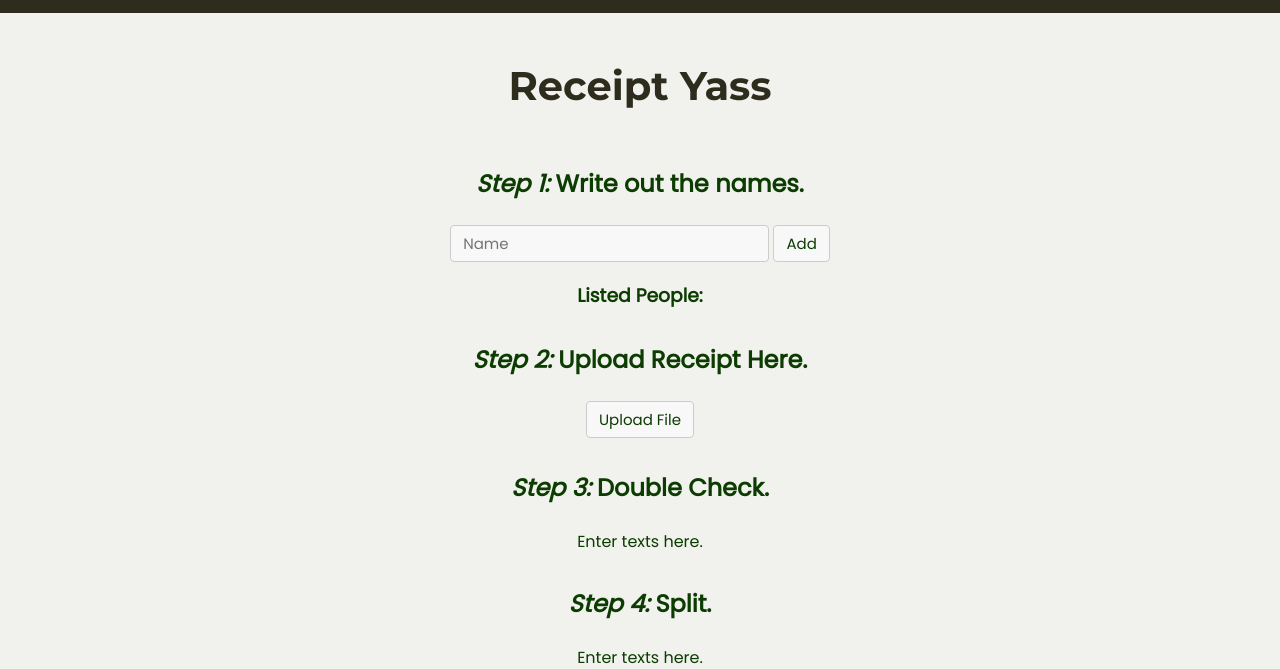
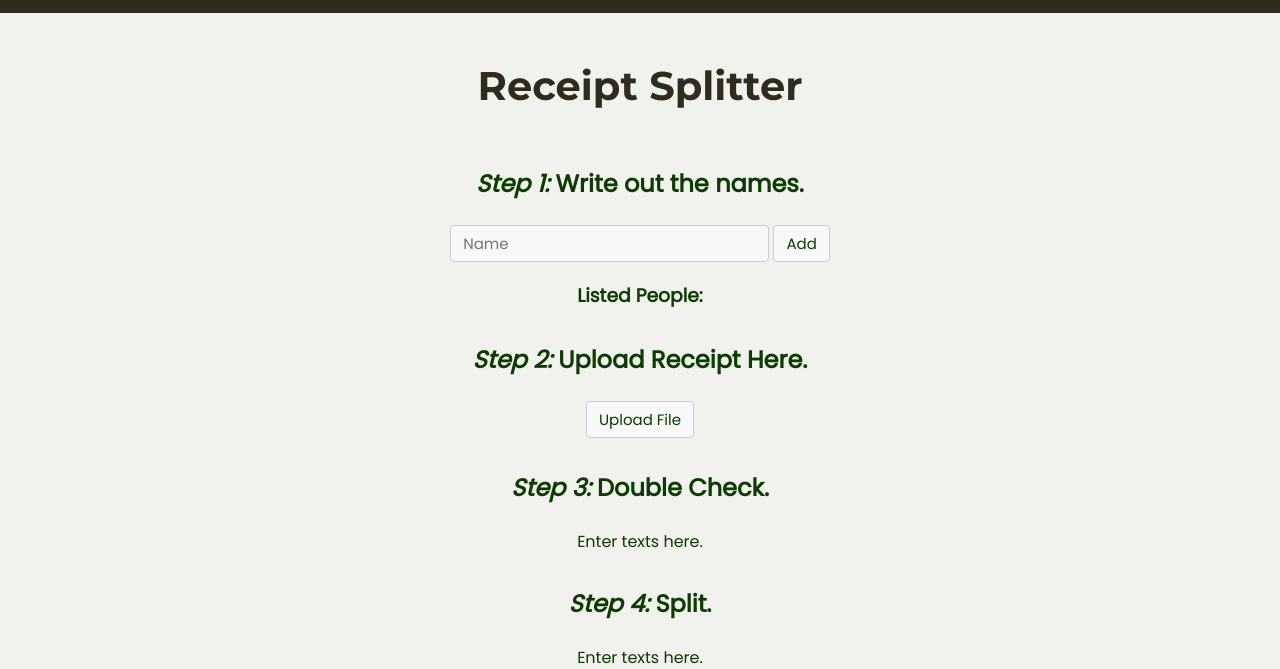
Before and after one commit to alexstvn/HackMIT2024, a plain HTML site: page index.html in a window 1280 px wide. Shown: the part 131-800 px from the top of the page. Drawn offline with Linux system fonts and the light colour scheme.

Commit message:
Title Change

```diff
--- a/index.html
+++ b/index.html
@@ -26,7 +26,7 @@
         </nav> -->
 
         <div class="how-to content" id="content-index">
-            <h1>Receipt Yass</h1>
+            <h1>Receipt Splitter</h1>
 
             <div id="how-to">
 
```
